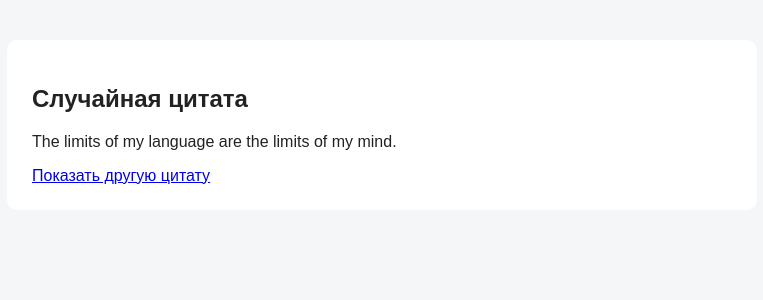
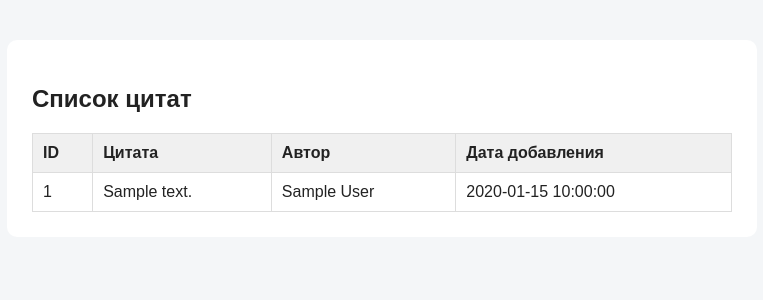
Before and after one commit to lasnick7/flask-practice-app, a Flask app: page /quotes in a window 1280 px wide. Shown: the part 138-438 px from the top of the page, without its empty margins (258-1021 px from the left). Run offline with Flask 3, Linux system fonts and the light colour scheme; tables that the repository leaves empty hold one stand-in row (values such as "Sample post").

Commit message:
Add database and quotes list page

```diff
--- a/app.py
+++ b/app.py
@@ -1,16 +1,8 @@
-from random import choice
-from database import init_database
+from database import get_all_quotes, init_database
 
 from flask import Flask, render_template
 
 app = Flask(__name__)
-
-quotes = [
-    "Computer science is no more about computers than astronomy is about telescopes.",
-    "To understand recursion you must first understand recursion.",
-    "The limits of my language are the limits of my mind.",
-    "Mathematics is the key and door to the sciences.",
-]
 
 
 @app.route("/")
@@ -24,9 +16,9 @@ def hello(name):
 
 
 @app.route("/quotes")
-def random_quote():
-    quote = choice(quotes)
-    return render_template("quotes.html", quote=quote)
+def quotes_list():
+    quotes = get_all_quotes()
+    return render_template("quotes.html", quotes=quotes)
 
 
 @app.route("/about")
--- a/database.py
+++ b/database.py
@@ -24,3 +24,17 @@ def init_database():
 
     connection.commit()
     connection.close()
+
+
+def get_all_quotes():
+    connection = get_connection()
+
+    quotes = connection.execute("""
+        SELECT id, text, author, created_at
+        FROM quotes
+        ORDER BY created_at DESC
+    """).fetchall()
+
+    connection.close()
+
+    return quotes
--- a/static/style.css
+++ b/static/style.css
@@ -25,3 +25,20 @@ nav a {
     padding: 25px;
     border-radius: 10px;
 }
+
+table {
+    width: 100%;
+    border-collapse: collapse;
+    margin-top: 20px;
+}
+
+th,
+td {
+    border: 1px solid #ddd;
+    padding: 10px;
+    text-align: left;
+}
+
+th {
+    background: #f0f0f0;
+}
--- a/templates/quotes.html
+++ b/templates/quotes.html
@@ -2,8 +2,31 @@
 
 {% block content %}
 <section class="card">
-    <h2>Случайная цитата</h2>
-    <p>{{ quote }}</p>
-    <a href="/quotes">Показать другую цитату</a>
+    <h2>Список цитат</h2>
+
+    {% if quotes %}
+        <table>
+            <thead>
+                <tr>
+                    <th>ID</th>
+                    <th>Цитата</th>
+                    <th>Автор</th>
+                    <th>Дата добавления</th>
+                </tr>
+            </thead>
+            <tbody>
+                {% for quote in quotes %}
+                    <tr>
+                        <td>{{ quote["id"] }}</td>
+                        <td>{{ quote["text"] }}</td>
+                        <td>{{ quote["author"] }}</td>
+                        <td>{{ quote["created_at"] }}</td>
+                    </tr>
+                {% endfor %}
+            </tbody>
+        </table>
+    {% else %}
+        <p>Пока в базе нет цитат.</p>
+    {% endif %}
 </section>
 {% endblock %}
```
Also changed, not shown: seed.py (added, +39 -0 lines).
